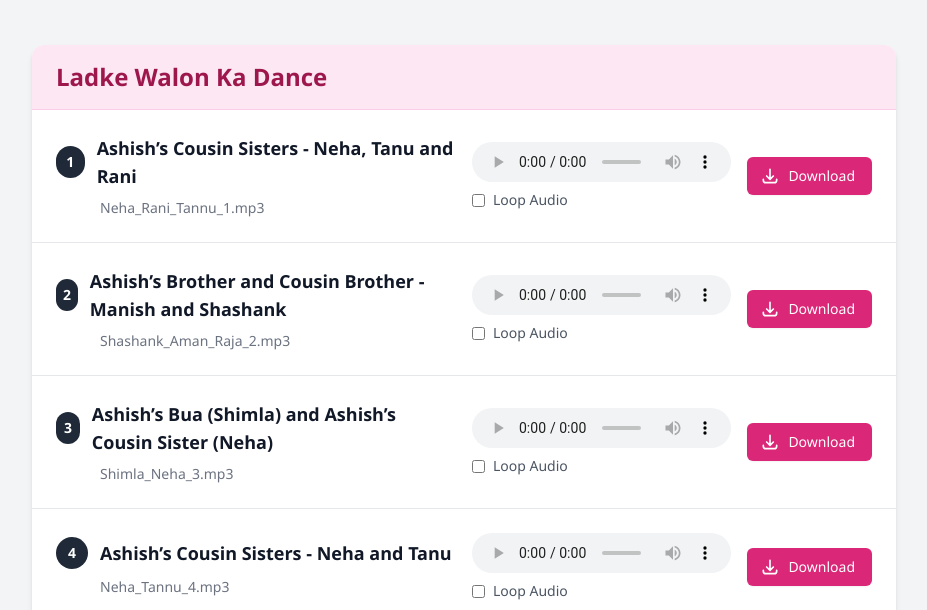
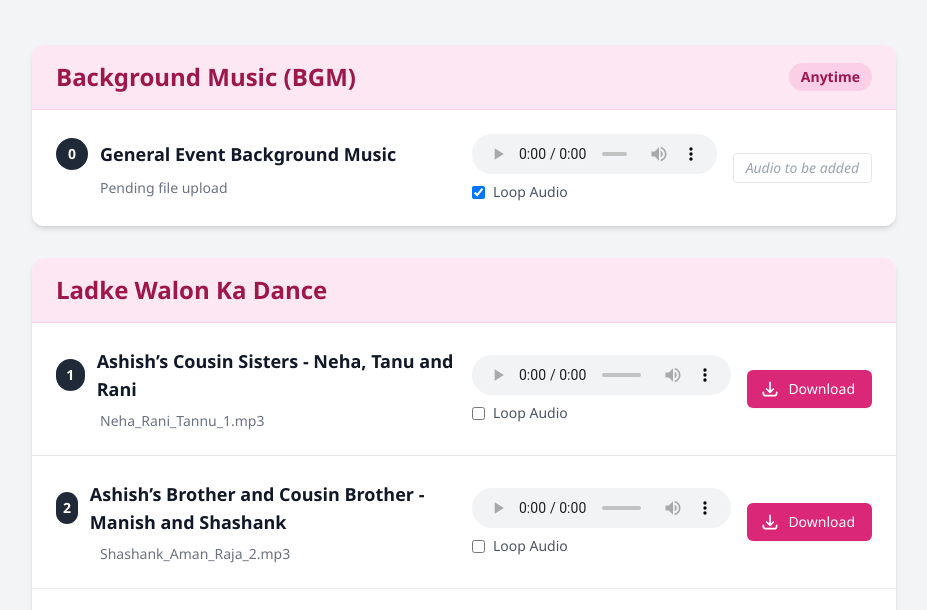
Before and after one commit to manish-9245/songs, a plain HTML site: page index.html in a window 1280 px wide. Shown: the part 119-729 px from the top of the page, without its empty margins (176-1103 px from the left). Drawn offline with nearby package versions, Linux system fonts and the light colour scheme.

Commit message:
Add BGM section with looping option

```diff
--- a/index.html
+++ b/index.html
@@ -36,6 +36,13 @@
 
     <script>
         const data = [
+            {
+                category: "Background Music (BGM)",
+                time: "Anytime",
+                performances: [
+                    { id: 0, title: "General Event Background Music", file: "", original_file: "Pending file upload", loop: true }
+                ]
+            },
             {
                 category: "Ladke Walon Ka Dance",
                 time: "",
@@ -105,9 +112,8 @@
                 itemDiv.className = 'p-6 hover:bg-gray-50 transition duration-150 ease-in-out';
 
                 let mediaControls = '';
-                if (perf.file || perf.id === 12) {
-                    // Even if file is pending for ring ceremony, show the player structure or just show the loop toggle
-                    // Wait, if no file, the audio player won't work, but let's show it anyway if it's ring ceremony or if there's a file
+                if (perf.file || perf.loop !== undefined) {
+                    // Show player if file exists or if it's meant to be a looping track like BGM/Ring Ceremony
                     const audioSrc = perf.file ? perf.file : '';
                     const isLoop = perf.loop ? 'checked' : '';
                     const loopAttr = perf.loop ? 'loop' : '';
```
